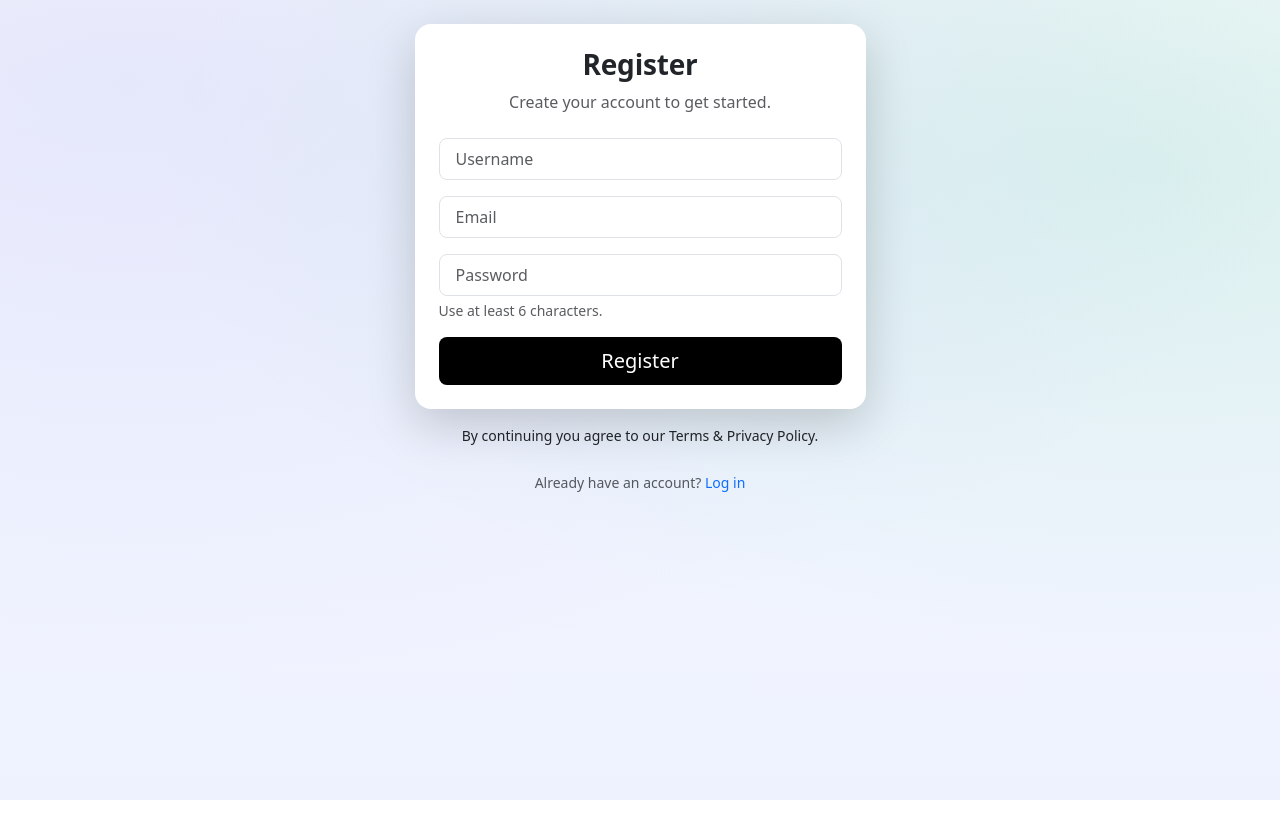
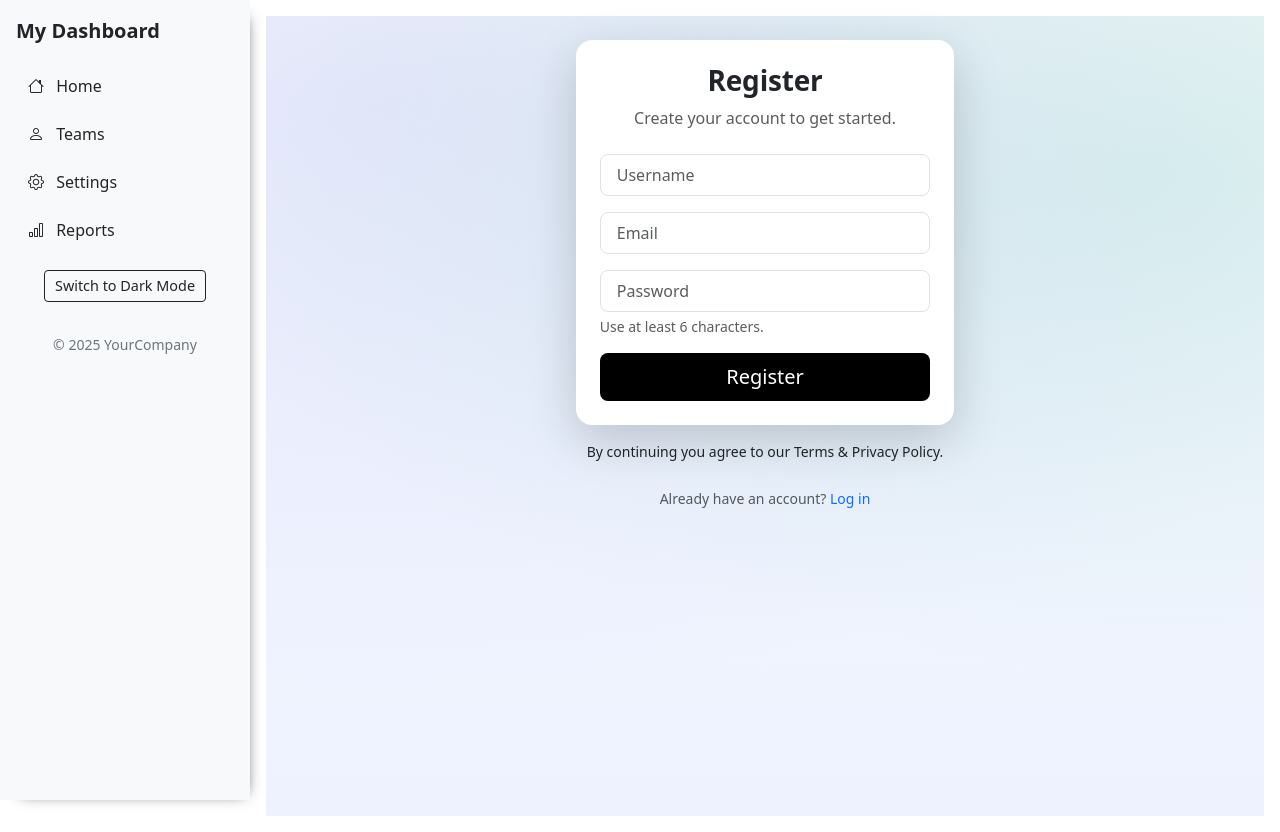
Before and after one commit to Sauravv99/web-analytics-dashboard, a React (Create React App) app in the folder client/: page / in a window 1280 px wide. Before the commit the page ends 800 px from the top, so only its background shows below. Built offline with nearby package versions, Linux system fonts and the light colour scheme; no server answers.

Commit message:
sidebar and theme setup

```diff
--- a/client/package.json
+++ b/client/package.json
@@ -11,6 +11,7 @@
     "@testing-library/user-event": "^13.5.0",
     "axios": "^1.11.0",
     "bootstrap": "^5.3.7",
+    "bootstrap-icons": "^1.13.1",
     "react": "^19.1.0",
     "react-dom": "^19.1.0",
     "react-redux": "^9.2.0",
--- a/client/public/index.html
+++ b/client/public/index.html
@@ -15,6 +15,7 @@
       user's mobile device or desktop. See https://developers.google.com/web/fundamentals/web-app-manifest/
     -->
     <link rel="manifest" href="%PUBLIC_URL%/manifest.json" />
+    <link rel="stylesheet" href="https://cdn.jsdelivr.net/npm/bootstrap-icons@1.10.5/font/bootstrap-icons.css">
     <!--
       Notice the use of %PUBLIC_URL% in the tags above.
       It will be replaced with the URL of the `public` folder during the build.
--- a/client/src/App.js
+++ b/client/src/App.js
@@ -1,24 +1,51 @@
-import { useSelector } from 'react-redux';
-import { Routes, Route, Navigate, useNavigate } from 'react-router-dom';
-import Dashboard from './components/dashboard/dashboard';
-import Authpage from './components/authpage/authpage';
-
+import { useSelector } from "react-redux";
+import { Routes, Route, Navigate, useNavigate } from "react-router-dom";
+import Dashboard from "./components/dashboard/dashboard";
+import Authpage from "./components/authpage/authpage";
+import TeamComponent from "./pages/teams/teams";
+import SideBar from "./components/sidebar/sidebar";
+import { useEffect } from "react";
 
 function App() {
   const { isAuthenticated } = useSelector((state) => state.auth);
 
+  const theme = useSelector((state) => state.theme.theme);
+
+  useEffect(() => {
+    document.documentElement.setAttribute('data-theme', theme);
+  }, [theme]);
+
   return (
+     <div className="d-flex min-vh-100">
+      <SideBar />
+      <div className="flex-grow-1 p-3" style={{ marginLeft: "0px" }}>
         <Routes>
           <Route
             path="/"
-        element={isAuthenticated ? <Navigate to="/dashboard" replace /> : <Authpage />}
+            element={
+              isAuthenticated ? (
+                <Navigate to="/dashboard" replace />
+              ) : (
+                <Authpage />
+              )
+            }
           />
           <Route
             path="/dashboard"
-        element={isAuthenticated ? <Dashboard /> : <Navigate to="/" replace />}
+            element={
+              isAuthenticated ? <Dashboard /> : <Navigate to="/" replace />
+            }
+          />
+          <Route
+            path="/teams"
+            element={
+              isAuthenticated ? <TeamComponent /> : <Navigate to="/" replace />
+            }
           />
           <Route path="*" element={<Navigate to="/" replace />} />
         </Routes>
+      </div>
+    </div>
   );
 }
 
--- a/client/src/components/dashboard/dashboard.js
+++ b/client/src/components/dashboard/dashboard.js
@@ -1,22 +1,30 @@
 import { useDispatch, useSelector } from "react-redux";
 import { useNavigate } from "react-router-dom";
 import { logout } from "../../redux/slices/authSlice";
+import SideBar from "../sidebar/sidebar";
 
-function Dashboard (){
- const dispatch = useDispatch();
+function Dashboard() {
+  const dispatch = useDispatch();
   const navigate = useNavigate();
   const { user } = useSelector((state) => state.auth);
 
   const handleLogout = () => {
     dispatch(logout());
-    navigate('/', { replace: true });
+    navigate("/", { replace: true });
   };
 
   return (
-    <div>
-      <h1>Dashboard</h1>
-      <p>Welcome, {user?.email}</p>
-      <button onClick={handleLogout}>Logout</button>
+    <div className="d-flex flex-column flex-lg-row">
+      <div
+        className="flex-grow-1"
+        style={{ padding: "30px", marginLeft: "0px" }}
+      >
+        <h1>Dashboard</h1>
+        <p>Welcome, {user?.email}</p>
+        <button onClick={handleLogout} className="btn btn-danger mt-3">
+          Logout
+        </button>
+      </div>
     </div>
   );
 }
--- /dev/null
+++ b/client/src/components/sidebar/sidebar.css
@@ -0,0 +1,121 @@
+/* .sidebar {
+  width: 250px;
+  min-height: 100vh;
+  position: relative;
+  transition: all 0.3s;
+  z-index: 10000;
+}
+
+.sidebar.open {
+  left: 0;
+}
+
+.sidebar-toggle {
+  position: fixed;
+  top: 10px;
+  left: 10px;
+  z-index: 1050;
+}
+@media (min-width: 992px) {
+  .sidebar {
+    left: 0;
+    position: static;
+    height: auto;
+    width: 250px;
+  }
+}
+
+.sidebar .nav-link {
+  padding: 12px 20px;
+  transition: background 0.2s ease;
+}
+
+.sidebar .nav-link:hover,
+.sidebar .nav-link.active {
+  background-color: #495057;
+  color: white;
+} */
+
+
+
+/* Default light theme using CSS variables */
+:root {
+  --sidebar-bg: #f8f9fa;
+  --sidebar-text: #212529;
+  --sidebar-hover-bg: #dee2e6;
+  --sidebar-toggle-btn-bg: #212529;
+  --sidebar-toggle-btn-color: #ffffff;
+}
+
+/* Dark theme overrides */
+[data-theme='dark'] {
+  --sidebar-bg: #212529;
+  --sidebar-text: #ffffff;
+  --sidebar-hover-bg: #495057;
+  --sidebar-toggle-btn-bg: #ffffff;
+  --sidebar-toggle-btn-color: #212529;
+}
+
+/* Sidebar base styles */
+.sidebar {
+  width: 250px;
+  min-height: 100vh;
+  background-color: var(--sidebar-bg);
+  color: var(--sidebar-text);
+  position: relative;
+  transition: all 0.3s;
+  z-index: 10000;
+  box-shadow: 8px 6px 14px -13px;
+}
+
+/* Sidebar toggle button styles */
+.sidebar-toggle {
+  position: fixed;
+  top: 10px;
+  left: 10px;
+  z-index: 1050;
+  background-color: var(--sidebar-toggle-btn-bg);
+  color: var(--sidebar-toggle-btn-color);
+  border: none;
+  padding: 6px 10px;
+  border-radius: 4px;
+}
+
+/* Responsive adjustment for large screens */
+@media (min-width: 992px) {
+  .sidebar {
+    left: 0;
+    position: static;
+    height: auto;
+    width: 250px;
+  }
+}
+
+/* Nav links */
+.sidebar .nav-link {
+  color: var(--sidebar-text);
+  padding: 12px 20px;
+  transition: background 0.2s ease;
+}
+
+.sidebar .nav-link:hover,
+.sidebar .nav-link.active {
+  background-color: var(--sidebar-hover-bg);
+  color: var(--sidebar-text);
+}
+
+/* Button inside sidebar (like theme toggle) */
+.sidebar button {
+  background-color: transparent;
+  border: 1px solid var(--sidebar-text);
+  color: var(--sidebar-text);
+  padding: 4px 10px;
+  border-radius: 4px;
+  font-size: 0.9rem;
+  cursor: pointer;
+  transition: background 0.2s;
+}
+
+.sidebar button:hover {
+  background-color: var(--sidebar-hover-bg);
+}
--- /dev/null
+++ b/client/src/components/sidebar/sidebar.js
@@ -0,0 +1,69 @@
+import React, { useEffect, useState } from 'react';
+import { NavLink } from 'react-router-dom';
+import './sidebar.css';
+import { useDispatch, useSelector } from 'react-redux';
+import { toggleTheme } from '../../redux/slices/themeslice';
+
+function SideBar() {
+  const [isOpen, setIsOpen] = useState(false);
+
+  const toggleSidebar = () => setIsOpen(!isOpen);
+  const dispatch = useDispatch();
+  const theme = useSelector((state) => state.theme.theme);
+  const handleThemeToggle = () => {
+    dispatch(toggleTheme());
+  };
+
+  return (
+    <div>
+      {/* Toggle Button */}
+      {/* {!isOpen &&  */}
+       <button className="btn btn-dark sidebar-toggle d-lg-none" onClick={toggleSidebar}>
+        <i className="bi bi-list"></i>
+      </button>
+      {/* } */}
+
+      {/* Sidebar */}
+      <div className={`sidebar ${isOpen ? 'd-block' : 'd-none d-lg-block'}`}>
+        <div className="sidebar-header d-flex align-items-center justify-content-between px-3 py-3">
+          <span className="fs-5 fw-bold">My Dashboard</span>
+          <button className="btn btn-sm btn-outline-light d-lg-none" onClick={toggleSidebar}>
+            <i className="bi bi-x-lg"></i>
+          </button>
+        </div>
+        <ul className="nav flex-column px-2">
+          <li className="nav-item">
+            <NavLink to="/dashboard" className="nav-link" activeclassname="active">
+              <i className="bi bi-house me-2"></i> Home
+            </NavLink>
+          </li>
+          <li className="nav-item">
+            <NavLink to="/teams" className="nav-link " activeclassname="active">
+              <i className="bi bi-person me-2"></i> Teams
+            </NavLink>
+          </li>
+          <li className="nav-item">
+            <NavLink to="/settings" className="nav-link " activeclassname="active">
+              <i className="bi bi-gear me-2"></i> Settings
+            </NavLink>
+          </li>
+          <li className="nav-item">
+            <NavLink to="/reports" className="nav-link " activeclassname="active">
+              <i className="bi bi-bar-chart me-2"></i> Reports
+            </NavLink>
+          </li>
+        </ul>
+
+         <div className="text-center py-3">
+          <button onClick={handleThemeToggle} className="btn btn-sm btn-outline-secondary">
+            Switch to {theme === 'light' ? 'Dark' : 'Light'} Mode
+          </button>
+        </div>
+
+        <div className="text-center text-secondary small py-3">&copy; 2025 YourCompany</div>
+      </div>
+    </div>
+  );
+}
+
+export default SideBar;
--- /dev/null
+++ b/client/src/pages/teams/teams.js
@@ -0,0 +1,9 @@
+function TeamComponent () {
+    return (
+        <div>
+            <p>Teams</p>
+        </div>
+    );
+}
+
+export default TeamComponent;
--- /dev/null
+++ b/client/src/redux/slices/themeslice.js
@@ -0,0 +1,24 @@
+// redux/slices/themeSlice.js
+import { createSlice } from '@reduxjs/toolkit';
+
+const initialState = {
+  theme: localStorage.getItem('theme') || 'light',
+};
+
+const themeSlice = createSlice({
+  name: 'theme',
+  initialState,
+  reducers: {
+    toggleTheme: (state) => {
+      state.theme = state.theme === 'light' ? 'dark' : 'light';
+      localStorage.setItem('theme', state.theme);
+    },
+    setTheme: (state, action) => {
+      state.theme = action.payload;
+      localStorage.setItem('theme', state.theme);
+    }
+  },
+});
+
+export const { toggleTheme, setTheme } = themeSlice.actions;
+export default themeSlice.reducer;
--- a/client/src/redux/store.js
+++ b/client/src/redux/store.js
@@ -1,9 +1,11 @@
 import { configureStore } from '@reduxjs/toolkit';
 import authReducer from './slices/authSlice';
+import themeReducer from './slices/themeslice';
 
 const store = configureStore({
   reducer: {
     auth: authReducer,
+    theme: themeReducer
   }
 });
 
```
Also changed, not shown: client/src/pages/teams/teams.css (added), 1 other file (tests, documents, lock files or other folders). Lines whose indentation alone changed are shown as unchanged.
